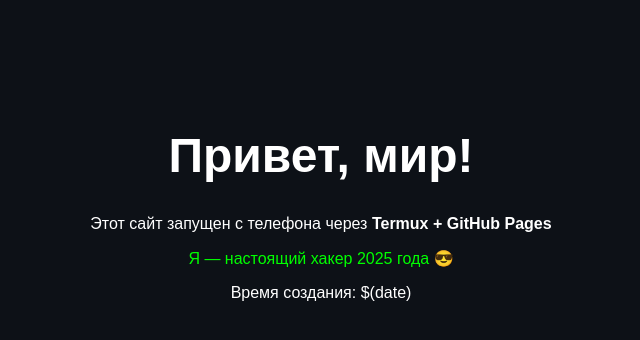
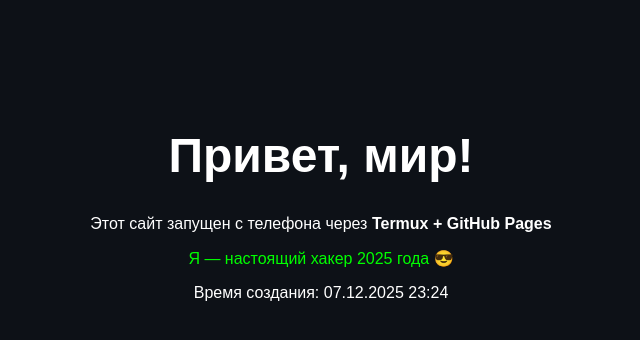
Before and after one commit to azartworld55-ctrl/azartworld55-ctrl.github.io, a plain HTML site: page index.html in a window 1280 px wide. Shown: the whole page, without its empty margins (319-959 px from the left). Drawn offline with Linux system fonts and the light colour scheme.

Commit message:
пофиксил дату

```diff
--- a/index.html
+++ b/index.html
@@ -14,6 +14,6 @@
     <h1>Привет, мир!</h1>
     <p>Этот сайт запущен с телефона через <b>Termux + GitHub Pages</b></p>
     <p class="matrix">Я — настоящий хакер 2025 года 😎</p>
-    <p>Время создания: $(date)</p>
+    <p>Время создания: 07.12.2025 23:24</p>
 </body>
 </html>
```
